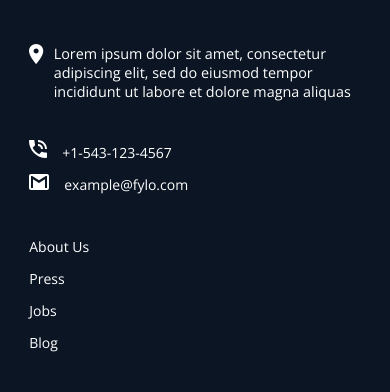
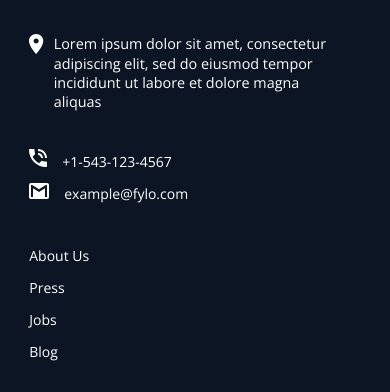
Before and after one commit to ayomikun-ade/FyloLandingPage, a plain HTML site: page index.html in a window 390 px wide. Shown: the part 3841-4233 px from the top of the page. Drawn offline with nearby package versions, Linux system fonts and the light colour scheme.

Commit message:
removed extra space

```diff
--- a/style.css
+++ b/style.css
@@ -425,6 +425,9 @@ a .fab {
     margin-bottom: 35px;
     line-height: 1.2rem;
   }
+  .location {
+    width: 90%;
+  }
   .about {
     margin: 30px 0;
   }
```
